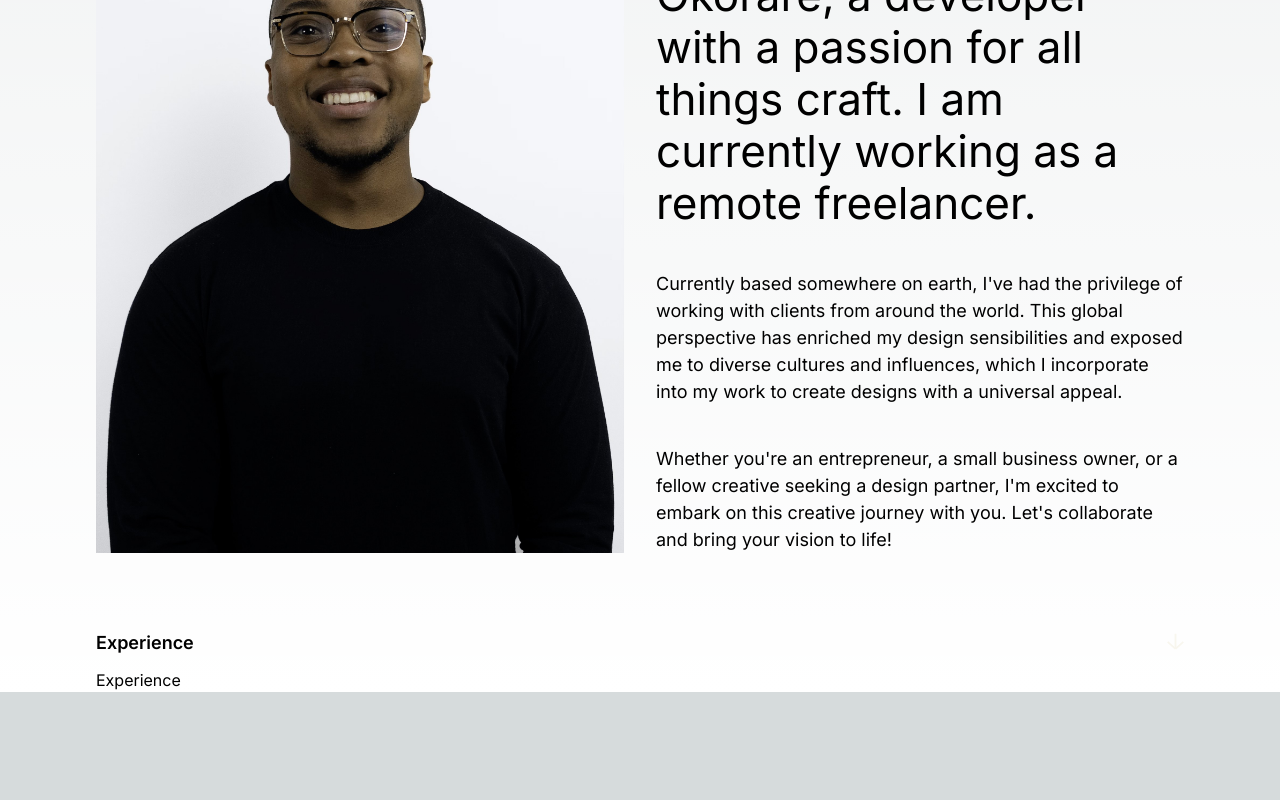
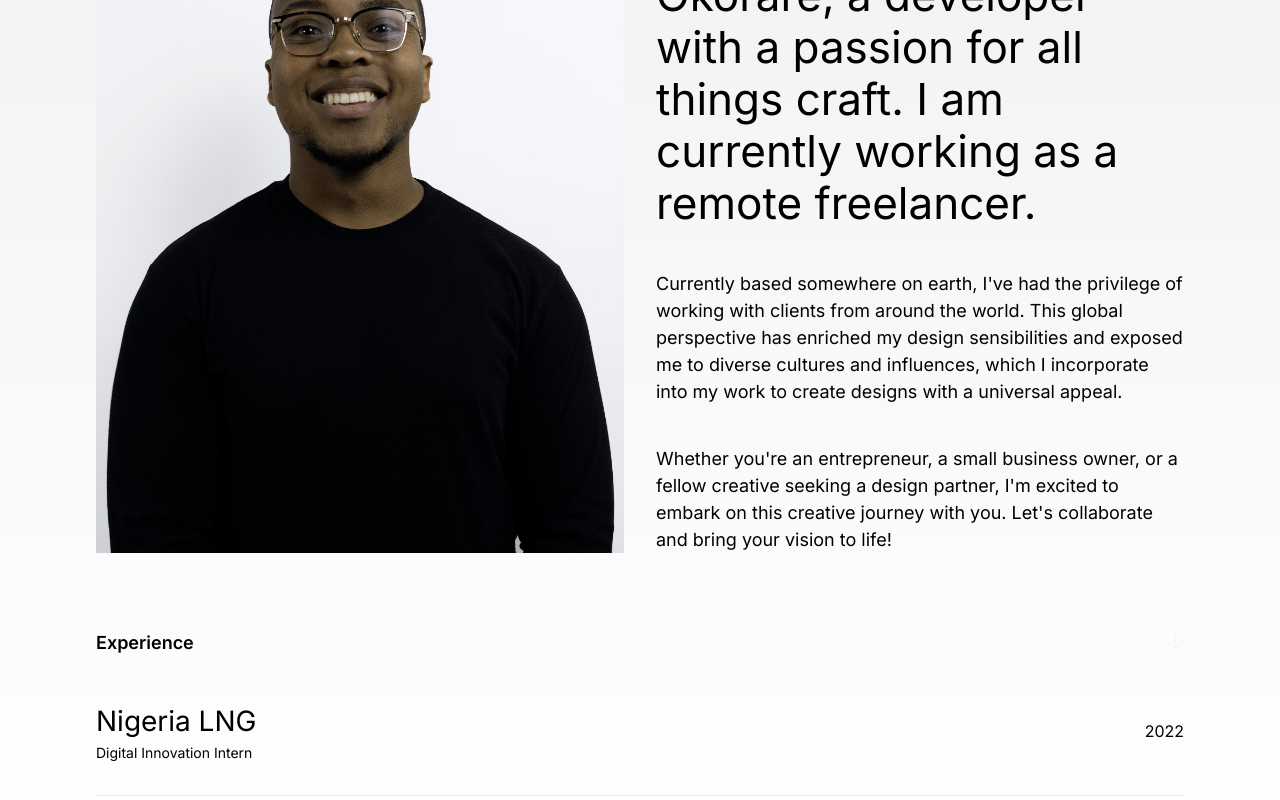
Before and after one commit to Tegacreatives/personal-site, a Next.js app: page / in a window 1280 px wide. Shown: the part 1920-2720 px from the top of the page. Before the commit the page ends 2612 px from the top, so only its background shows below. Built offline with nearby package versions, Linux system fonts and the light colour scheme.

Commit message:
Experience section

```diff
--- /dev/null
+++ b/app/components/Accordion.tsx
@@ -0,0 +1,54 @@
+"use client";
+import React, { useState } from "react";
+
+interface workPlaceItem {
+  company: string;
+  role: string;
+  timeFrame: string;
+  work: string;
+}
+
+interface workPlacesProps {
+  workPlaces: workPlaceItem[];
+}
+
+const Accordion = ({ workPlaces }: workPlacesProps) => {
+  const [activeIndex, setActiveIndex] = useState<number | null>(null);
+
+  const toggleAccordion = (index: number) => {
+    if (activeIndex === index) {
+      setActiveIndex(null);
+    } else {
+      setActiveIndex(index);
+    }
+  };
+  return (
+    <div className="">
+      {workPlaces.map((item, index) => (
+        <div className="border-b mb-2 overflow-hidden" key={index}>
+          <div
+            className="cursor-pointer flex flex-col lg:flex-row justify-between lg:items-center py-4 lg:py-8 space-y-5 lg:space-y-0 "
+            onClick={() => toggleAccordion(index)}
+          >
+            {/* Company details */}
+            <div>
+              <div className="text-[22px] lg:text-[28px] font-normal">
+                {item.company}
+              </div>
+              <div className="text-[12px] lg:text-[14px] font-normal">
+                {item.role}
+              </div>
+            </div>
+            {/* Timeframe */}
+            <div className="">{item.timeFrame}</div>
+          </div>
+          {activeIndex === index && (
+            <p className="p-4 text-gray-300">{item.work}</p>
+          )}
+        </div>
+      ))}
+    </div>
+  );
+};
+
+export default Accordion;
--- a/app/components/Experience.tsx
+++ b/app/components/Experience.tsx
@@ -1,11 +1,27 @@
 import React from "react";
 import Title from "./common/Title";
+import Image from "next/image";
+import Accordion from "./Accordion";
 
+const workPlaces = [
+  {
+    company: "Nigeria LNG",
+    role: "Digital Innovation Intern",
+    timeFrame: "2022",
+    work: "Developed user interface for a new internal project management tool.",
+  },
+
+  // Add more Experience items here
+];
 const Experience = () => {
   return (
     <section className="w-full">
       <Title title="Experience" />
-      <div>Experience</div>
+      <div className="items-center pb-10">
+        <div className=" space-y-4">
+          <Accordion workPlaces={workPlaces} />
+        </div>
+      </div>
     </section>
   );
 };
```
